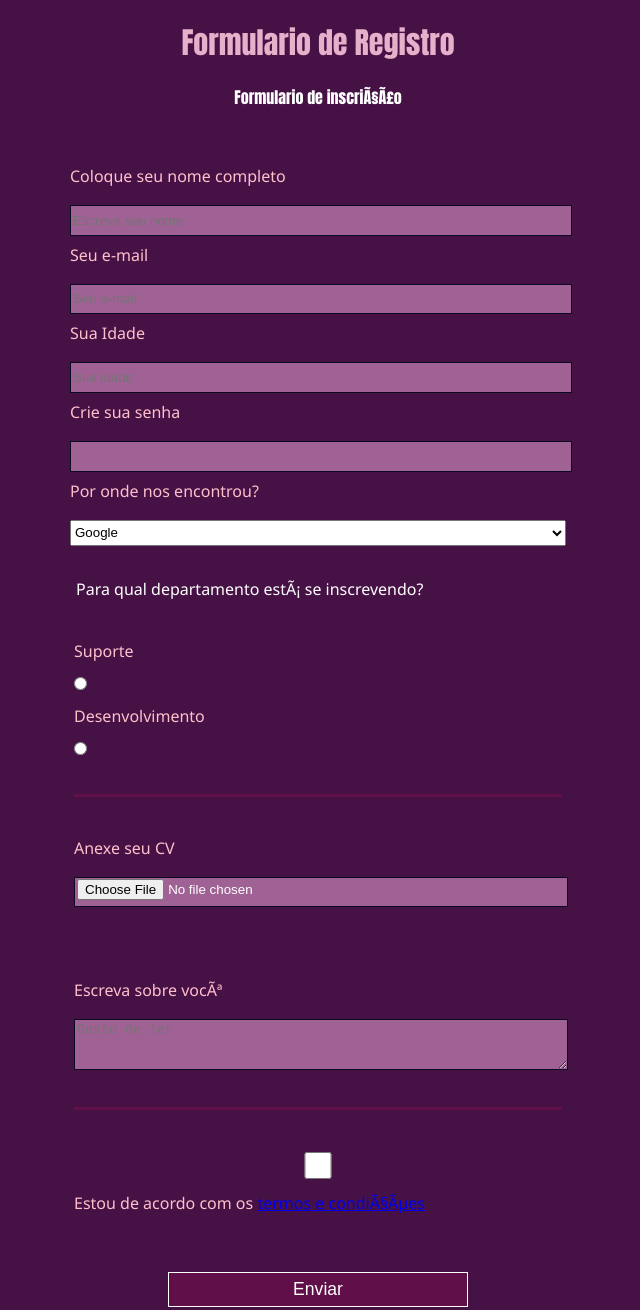
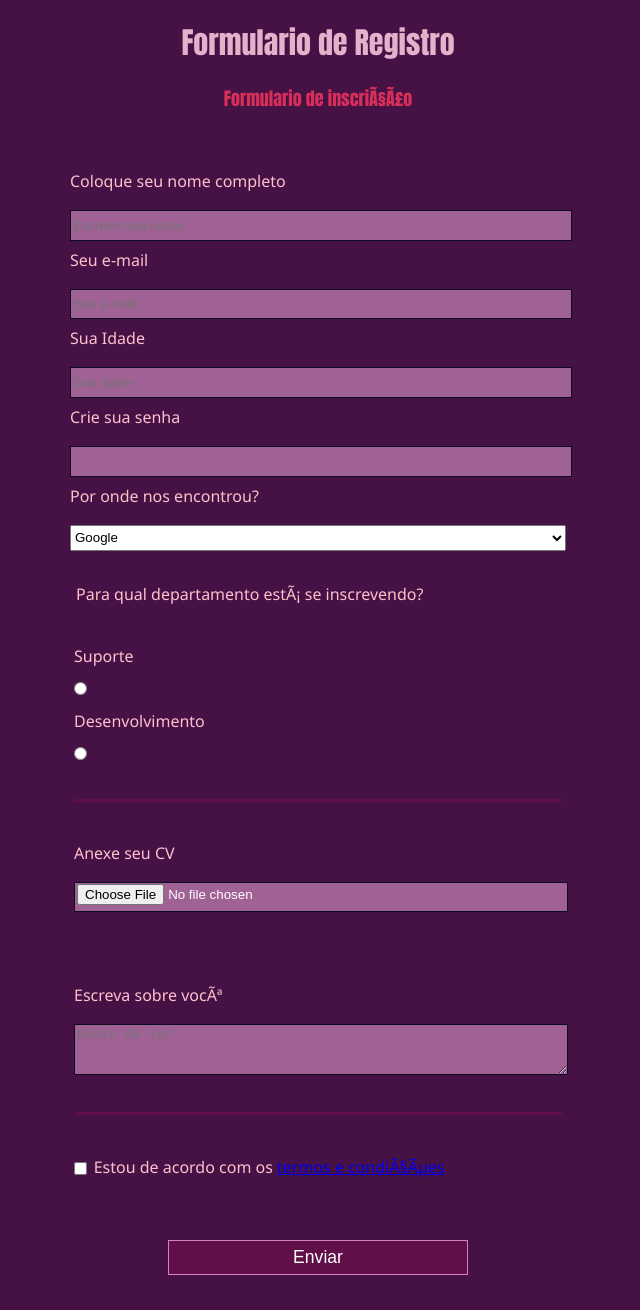
Before and after one commit to elizianeandreia/Formulario, a plain HTML site: page index.html in a window 1280 px wide. Shown: the whole page, without its empty margins (322-962 px from the left). Drawn offline with Linux system fonts and the light colour scheme.

Commit message:
Cores
cores alteradas.

```diff
--- a/estilo.css
+++ b/estilo.css
@@ -60,7 +60,9 @@ fieldset {
         color:#ffffff;
     }
 legend{
-    color:rgb(255, 255, 255);
+    color:pink;
+    font-family:'Segoe UI', Tahoma, Geneva, Verdana, sans-serif;
+    font-size:16px;
 }
 
 .inline{
@@ -76,7 +78,7 @@ width: 60%;
   height: 2em;
   font-size: 1.1rem;
   background-color: #610f48;
-  border-color: white;
+  border-color: rgb(211, 131, 191);
   min-width: 300px;
 }
 
@@ -92,5 +94,6 @@ h1,p {
 }
 
 .container{
-    color:#ffffff;
+    color:#d82f59;
+    font-size:18px;
 }
--- a/index.html
+++ b/index.html
@@ -49,8 +49,7 @@
 </fieldset>
 </section>
 <fieldset>
-<input type="checkbox">
-<label for="termos">Estou de acordo com os <a href="www.google.com">termos e condições</a> </label>
+<label for="termos"><input  class="inline" id="termos" type="checkbox" name="termos" required>Estou de acordo com os <a href="www.google.com">termos e condições</a> </label>
 </fieldset>
 <input id="submit" type="submit" name="terrmos" value="Enviar" required>
 </div>
```
